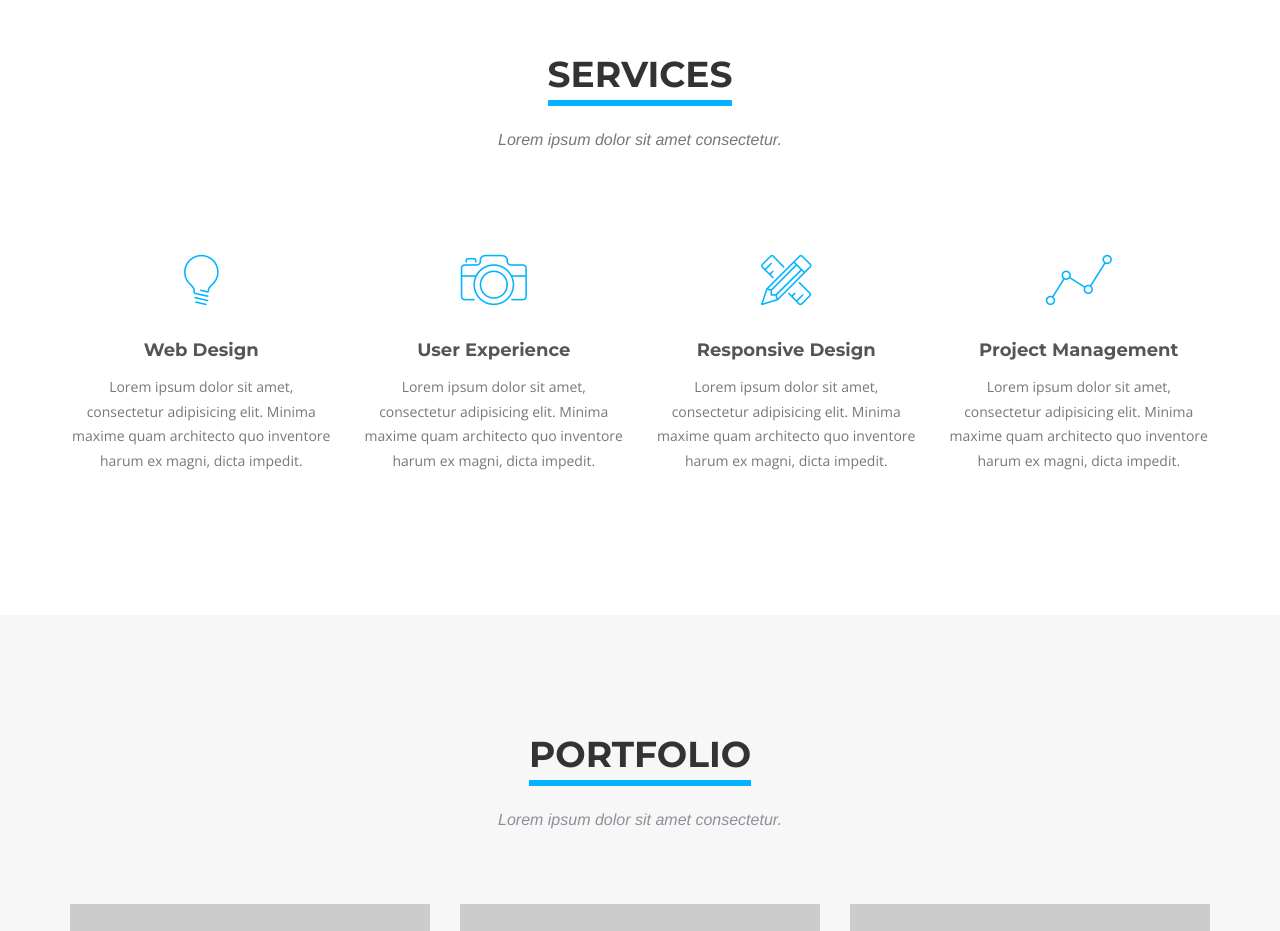
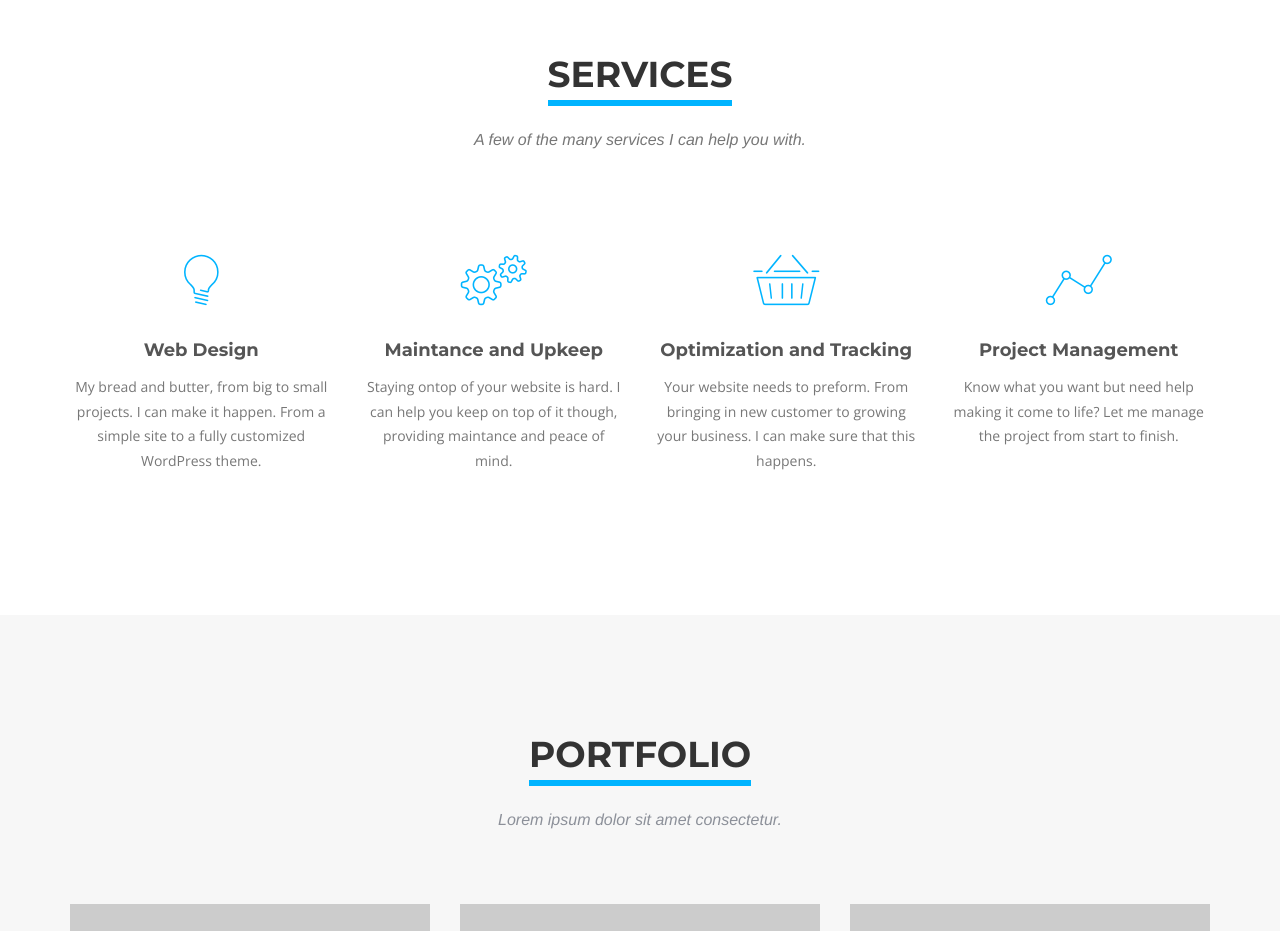
Before and after one commit to jasonm4130/Jason-M-Personal-Site, a website: page assets/pugfiles/index.pug in a window 1280 px wide. Shown: the part 2960-3891 px from the top of the page. Drawn offline with nearby package versions, Linux system fonts and the light colour scheme; files that its build step writes are made by us from their sources; placeholder pictures from the web are drawn by us; files whose address does not match are found by name; a web font is replaced by a local one.

Commit message:
Updated Services

```diff
--- a/assets/pugfiles/index.pug
+++ b/assets/pugfiles/index.pug
@@ -161,32 +161,32 @@ html(lang='en')
         .row
           .col-lg-12.text-center.wow.fadeInDown.animated
             h2.section-heading Services
-            h3.section-subheading.text-muted Lorem ipsum dolor sit amet consectetur.
+            h3.section-subheading.text-muted A few of the many services I can help you with.
         .row.text-center
           .col-md-3.wow.fadeInDown.animated
             span.fa-stack.fa-4x
               i.icon-lightbulb.text-primary
             h4.service-heading Web Design
             p.text-muted
-              | Lorem ipsum dolor sit amet, consectetur adipisicing elit. Minima maxime quam architecto quo inventore harum ex magni, dicta impedit.
+              | My bread and butter, from big to small projects. I can make it happen. From a simple site to a fully customized WordPress theme.
           .col-md-3.wow.fadeInUp.animated
             span.fa-stack.fa-4x
-              i.icon-camera.text-primary
-            h4.service-heading User Experience
+              i.icon-gears.text-primary
+            h4.service-heading Maintance and Upkeep
             p.text-muted
-              | Lorem ipsum dolor sit amet, consectetur adipisicing elit. Minima maxime quam architecto quo inventore harum ex magni, dicta impedit.
+              | Staying ontop of your website is hard. I can help you keep on top of it though, providing maintance and peace of mind.
           .col-md-3.wow.fadeInDown.animated
             span.fa-stack.fa-4x
-              i.icon-tools.text-primary
-            h4.service-heading Responsive Design
+              i.icon-basket.text-primary
+            h4.service-heading Optimization and Tracking
             p.text-muted
-              | Lorem ipsum dolor sit amet, consectetur adipisicing elit. Minima maxime quam architecto quo inventore harum ex magni, dicta impedit.
+              | Your website needs to preform. From bringing in new customer to growing your business. I can make sure that this happens.
           .col-md-3.wow.fadeInUp.animated
             span.fa-stack.fa-4x
               i.icon-linegraph.text-primary
             h4.service-heading Project Management
             p.text-muted
-              | Lorem ipsum dolor sit amet, consectetur adipisicing elit. Minima maxime quam architecto quo inventore harum ex magni, dicta impedit.
+              | Know what you want but need help making it come to life? Let me manage the project from start to finish.
     // Services Section End
     // Portfolio Section
     section#portfolio
```
Also changed, not shown: index.html.
